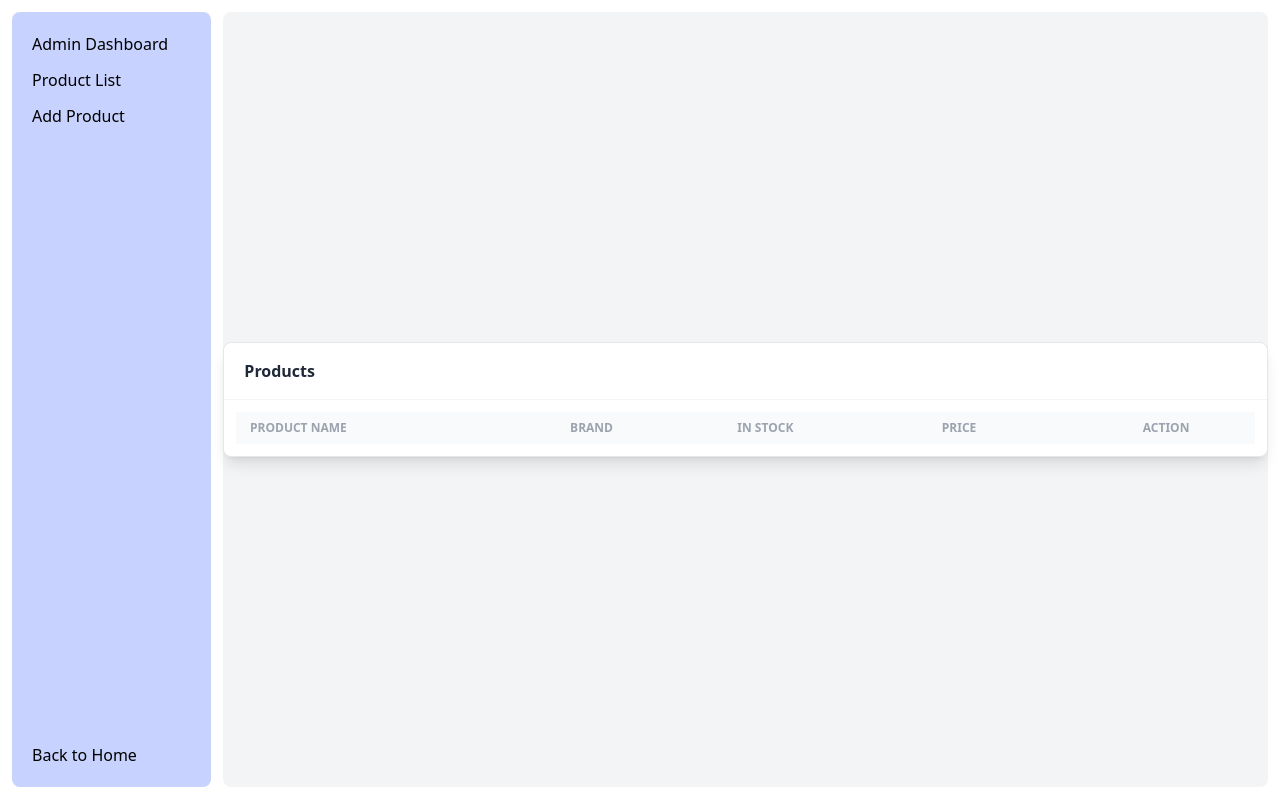
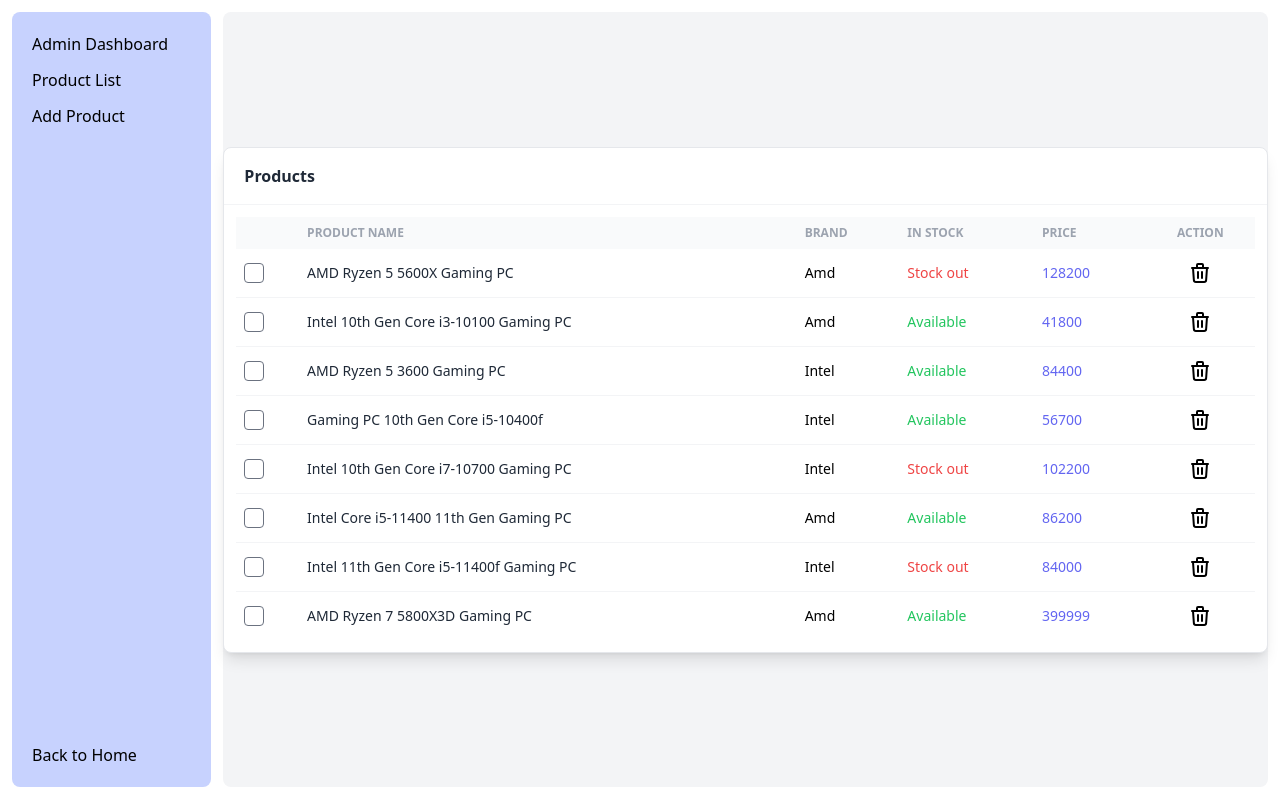
Before and after one commit to mahbubnoyon506/rtk-project, a React (Create React App) app: page /dashboard in a window 1280 px wide. Built offline with nearby package versions, Linux system fonts and the light colour scheme; data requests are answered from the project's data file.

Commit message:
data fetching with rtk query

```diff
--- a/src/app/store.js
+++ b/src/app/store.js
@@ -1,13 +1,16 @@
 import { configureStore } from "@reduxjs/toolkit";
+import { productApi } from "../features/api/apiSlice";
 import cartSlice from "../features/cart/cartSlice";
 import filterSlice from "../features/filter/filterSlice";
 import productsSlice from "../features/products/productsSlice";
 
 export const store = configureStore({
     reducer : {
+      [productApi.reducerPath] : productApi.reducer,
       cart : cartSlice,
       filter: filterSlice,
       products: productsSlice
     },
-    middleware : (getDefaultMiddleware) => getDefaultMiddleware().concat()
+    middleware : (getDefaultMiddleware) =>
+    getDefaultMiddleware().concat(productApi.middleware)
 });
--- /dev/null
+++ b/src/features/api/apiSlice.js
@@ -0,0 +1,15 @@
+import {createApi, fetchBaseQuery} from '@reduxjs/toolkit/query/react'
+
+export const productApi = createApi({
+    reducerPath: 'productApi',
+    baseQuery: fetchBaseQuery({
+        baseUrl: "http://localhost:8000"
+    }),
+    endpoints: (builder) => ({
+        getProducts: builder.query({
+          query: () => "/products",
+        }),
+    }),
+})
+
+export const {useGetProductsQuery} =productApi;
--- a/src/pages/Dashboard/ProductList.js
+++ b/src/pages/Dashboard/ProductList.js
@@ -4,14 +4,14 @@
 
 
 const ProductList = () => {
-  // const [products, setProducts] = useState([]);
-  const {products, isLosding} = useSelector(state => state.products)
+  const [products, setProducts] = useState([]);
+  // const {products, isLosding} = useSelector(state => state.products)
   const dispatch = useDispatch()
 
   useEffect(() => {
-    // fetch("http://localhost:8000/products")
-    //   .then((res) => res.json())
-    //   .then((data) => setProducts(data));
+    fetch("http://localhost:8000/products")
+      .then((res) => res.json())
+      .then((data) => setProducts(data));
   }, []);
 
   console.log(products)
@@ -74,7 +74,9 @@
                   </td>
                   <td class='p-2'>
                     <div class='flex justify-center'>
-                      <button onClick={() => dispatch(removeProduct(_id))}>
+                      <button
+                      // onClick={() => dispatch(removeProduct(_id))}
+                      >
                         <svg
                           class='w-8 h-8 hover:text-blue-600 rounded-full hover:bg-gray-100 p-1'
                           fill='none'
--- a/src/pages/Home.js
+++ b/src/pages/Home.js
@@ -1,7 +1,8 @@
 import React from "react";
-import { useState , useEffect } from "react";
+import { useState, useEffect } from "react";
 import { useDispatch, useSelector } from "react-redux";
 import ProductCard from "../components/ProductCard";
+import { useGetProductsQuery } from "../features/api/apiSlice";
 import { toggle, toggleBrands } from "../features/filter/filterSlice";
 import { getProducts } from "../features/products/productsSlice";
 
@@ -10,20 +11,30 @@
 const Home = () => {
 
   const dispatch = useDispatch()
-  // const [products, setProducts] = useState([]);
+  const [products, setProducts] = useState([]);
   const filter = useSelector(state => state.filter);
-  const {products, isLoading} = useSelector(state => state.products);
-  const {stock, brands} = filter;
-  console.log(products);
+  // const { products, isLoading } = useSelector(state => state.products);
+  const { stock, brands } = filter;
 
-  useEffect(() => {
-    dispatch(getProducts())
-  }, [dispatch])
+  // useEffect(() => {
+    //   fetch("http://localhost:8000/products")
+    //     .then((res) => res.json())
+    //     .then((data) => setProducts(data));
+    //   dispatch(getProducts())
+    // }, [dispatch])
+
+    const {data, isLoading, isSuccess, isError, error} = useGetProductsQuery()
+
+    console.log(data);
 
 
   const activeClass = "text-white  bg-indigo-500 border-white";
   let content = '';
-  if(isLoading){
+  useEffect(() => {
+    setTimeout(() => {
+    }, 1000);
+  }, [])
+  if (isLoading) {
     content = <h2>Loading...</h2>
   }
   if (products?.length) {
@@ -34,13 +45,13 @@
   if (products.length && (stock || brands.length)) {
     content = products
       .filter(product => {
-        if(stock){
+        if (stock) {
           return product.status === true
         }
         return product
       })
       .filter(product => {
-        if(brands.length){
+        if (brands.length) {
           return brands.includes(product.brand)
         }
         return product
```
